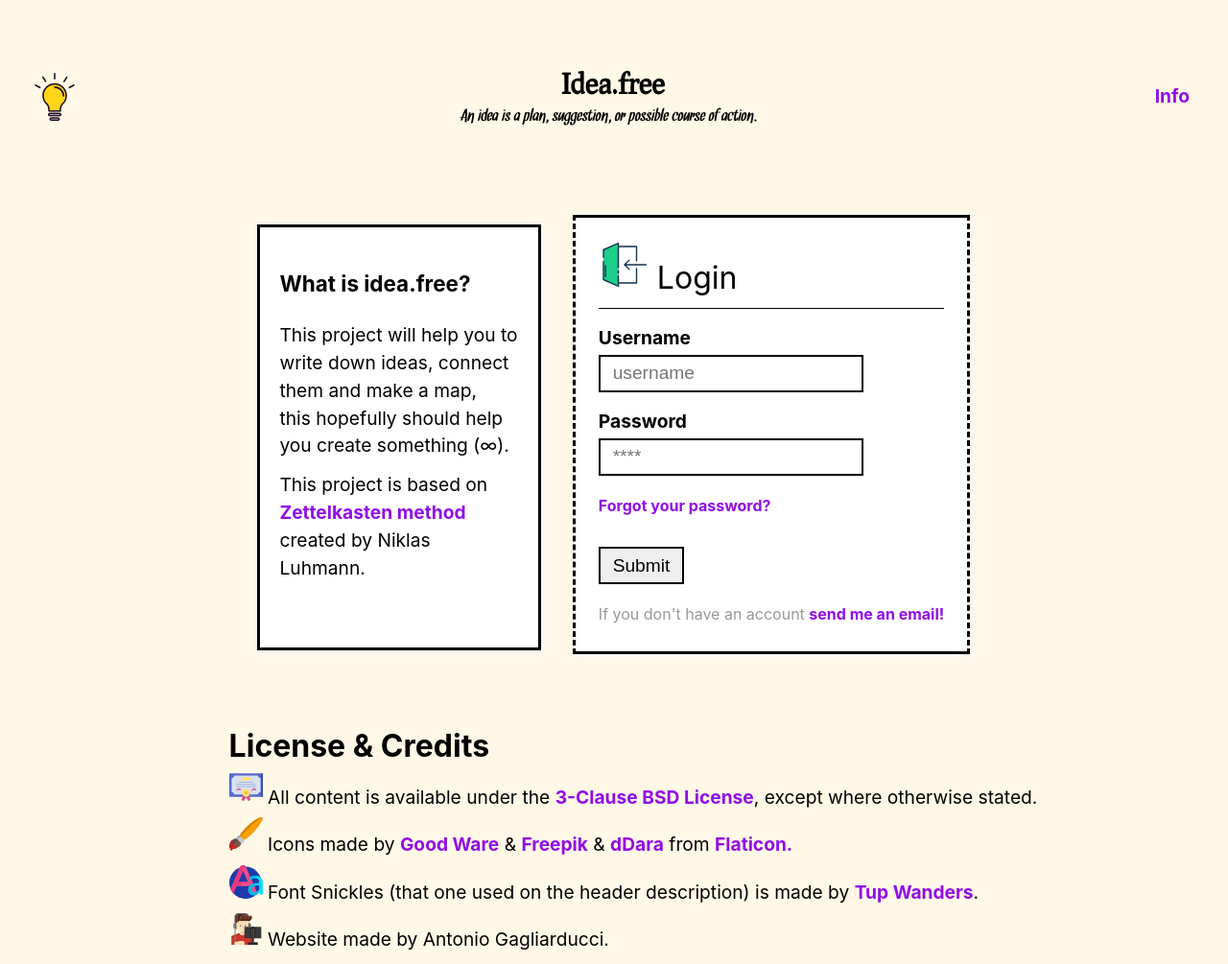
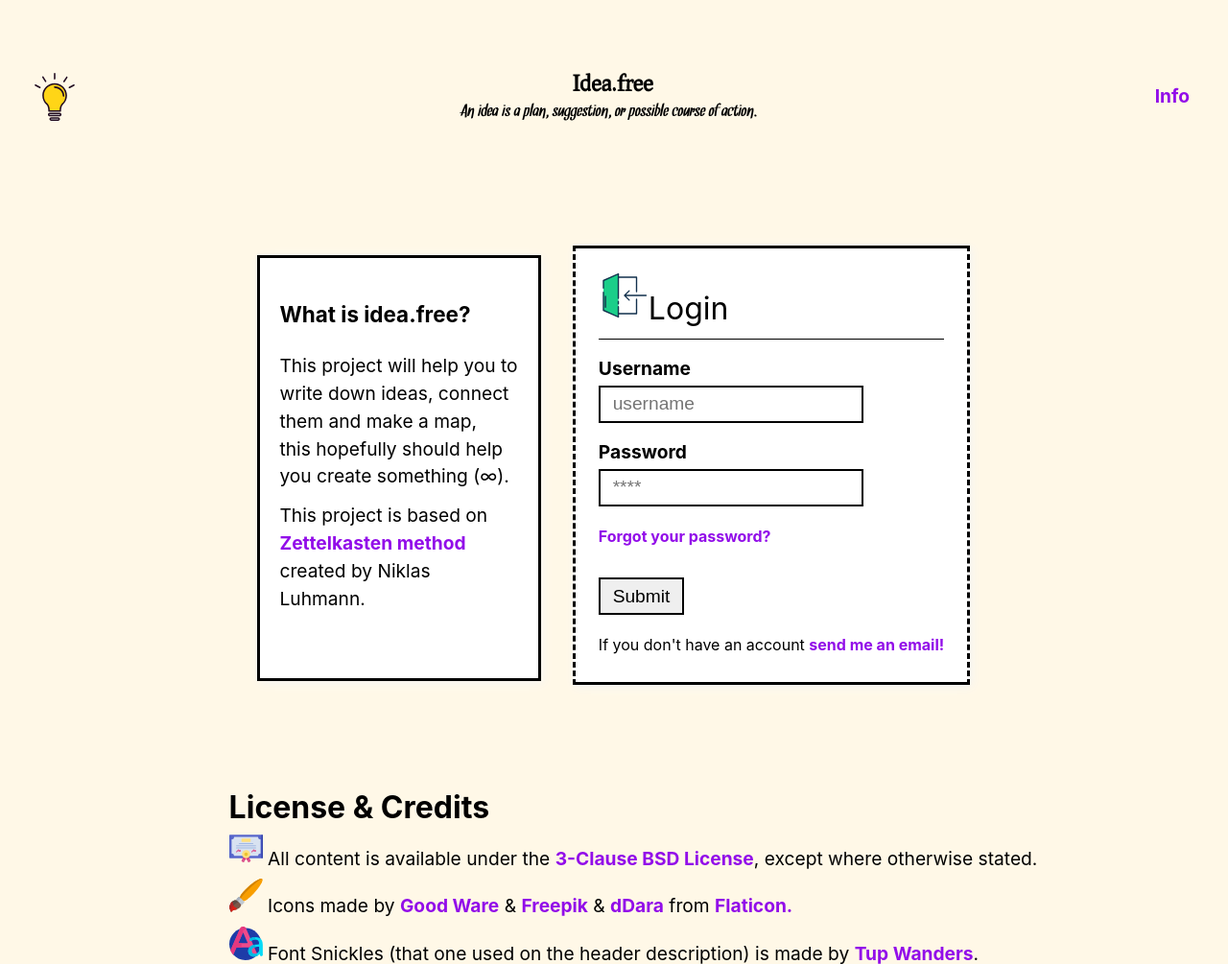
Before and after one commit to MysterHawk/idea.free, a PHP site: page /public/index.html in a window 1280 px wide. Shown: the top 1005 px of the page at 96% size. Run offline with PHP 8.4, Linux system fonts and the light colour scheme; style sheets or scripts are compiled from the project's sources.

Commit message:
Add id to the form and improvements for accessibility
I added the id to the form for begin the login feature

```diff
--- a/public/index.html
+++ b/public/index.html
@@ -17,7 +17,7 @@
                 <img src="/icon/idea.svg" class="iconLarge" alt="A light bulb on, this is the logo of the project">
 
                 <section id="sectionHeader">
-                    <h2 id="titleHeader">Idea.free</h2>
+                    <h1 id="titleHeader">Idea.free</h1>
                     <p id="descriptionHeader"> An idea is a plan, suggestion, or possible course of action. </p>
                 </section>
 
@@ -28,22 +28,23 @@
         </header>
 
 
+        <main>
+
             <section>
 
                 <aside>
-                <h3>What is idea.free?</h3>
+                    <h1>What is idea.free?</h1>
                     <p>This project will help you to write down ideas, connect them and make a map, <br> this hopefully should help you create something (∞).</p>
                     <p>This project is based on <a target="_blank" rel="noopener noreferrer" href="https://writingcooperative.com/zettelkasten-how-one-german-scholar-was-so-freakishly-productive-997e4e0ca125">Zettelkasten method</a> created by Niklas Luhmann.</p>
                 </aside>
 
 
-            <article>
 
                 <fieldset>
 
                     <form method="POST" id="loginForm">
 
-                        <legend><img src="/icon/entry.svg" class="iconLarge" alt="Icon that show you an entry door"> <span>Login</span></legend>
+                        <legend><img src="/icon/entry.svg" class="iconLarge" alt="Icon that show you an entry door">Login</legend>
                         <hr>
 
 
@@ -54,7 +55,7 @@
                         <input type="password" name="password" id="password" placeholder="****">
                         <small><a target="_blank" rel="noopener noreferrer" href="reset_password.html">Forgot your password?</a></small><br><br>
 
-                        <input type="submit" name="login_button" id="login_button">
+                        <input type="submit" name="login_button" id="login_button" value="Submit">
 
                         <small>If you don't have an account <a href="mailto:address@asd.it">send me an email!</a></small>
 
@@ -63,12 +64,11 @@
                     </form>
                 </fieldset>
 
-            </article>
 
 
             </section>
 
-
+        </main>
 
         <footer>
 
@@ -77,7 +77,7 @@
                 <ul id="listFooter">
                     <li><strong id="titleCredits">License & Credits</strong></li>
                     <li><img src="/icon/certificate.svg" class="icon" alt="Icon that show you a license"> All content is available under the <a href="https://opensource.org/licenses/BSD-3-Clause">3-Clause BSD License</a>, except where otherwise stated.</li>
-                    <li><img src="/icon/artist.svg" class="icon" alt="Icon that show you a paint brush"> Icons made by <a href="https://www.flaticon.com/authors/good-ware" title="Good Ware">Good Ware</a> & <a href="https://www.flaticon.com/authors/freepik" title="Freepik">Freepik</a> & <a href="https://www.flaticon.com/authors/ddara" title="dDara">dDara</a> from <a href="https://www.flaticon.com/" title="Flaticon">Flaticon.</a></li>
+                    <li><img src="/icon/artist.svg" class="icon" alt="Icon that show you a paint brush"> Icons made by <a href="https://www.flaticon.com/authors/good-ware" title="author">Good Ware</a> & <a href="https://www.flaticon.com/authors/freepik" title="author">Freepik</a> & <a href="https://www.flaticon.com/authors/ddara" title="author">dDara</a> from <a href="https://www.flaticon.com/" title="platform">Flaticon.</a></li>
                     <li><img src="/icon/font.svg" class="icon" alt="Icon that show a font icon"> Font Snickles (that one used on the header description) is made by <a href="http://www.tupwanders.nl">Tup Wanders</a>.</li>
                     <li><img src="/icon/programmer.svg"class="icon" alt="Icon that show you a person while programming"> Website made by Antonio Gagliarducci.</li>
                 </ul>
--- a/resources/css/mvp.css
+++ b/resources/css/mvp.css
@@ -238,11 +238,6 @@ pre samp {
     margin: 1rem 0;
     max-width: var(--width-card-wide);
     padding: 1rem;
-}
-
-small {
-    color: var(--color-text-secondary);
-    background-color: var(--color-bg-window);
 }
 
 sup {
```
Lines whose indentation alone changed are shown as unchanged.
